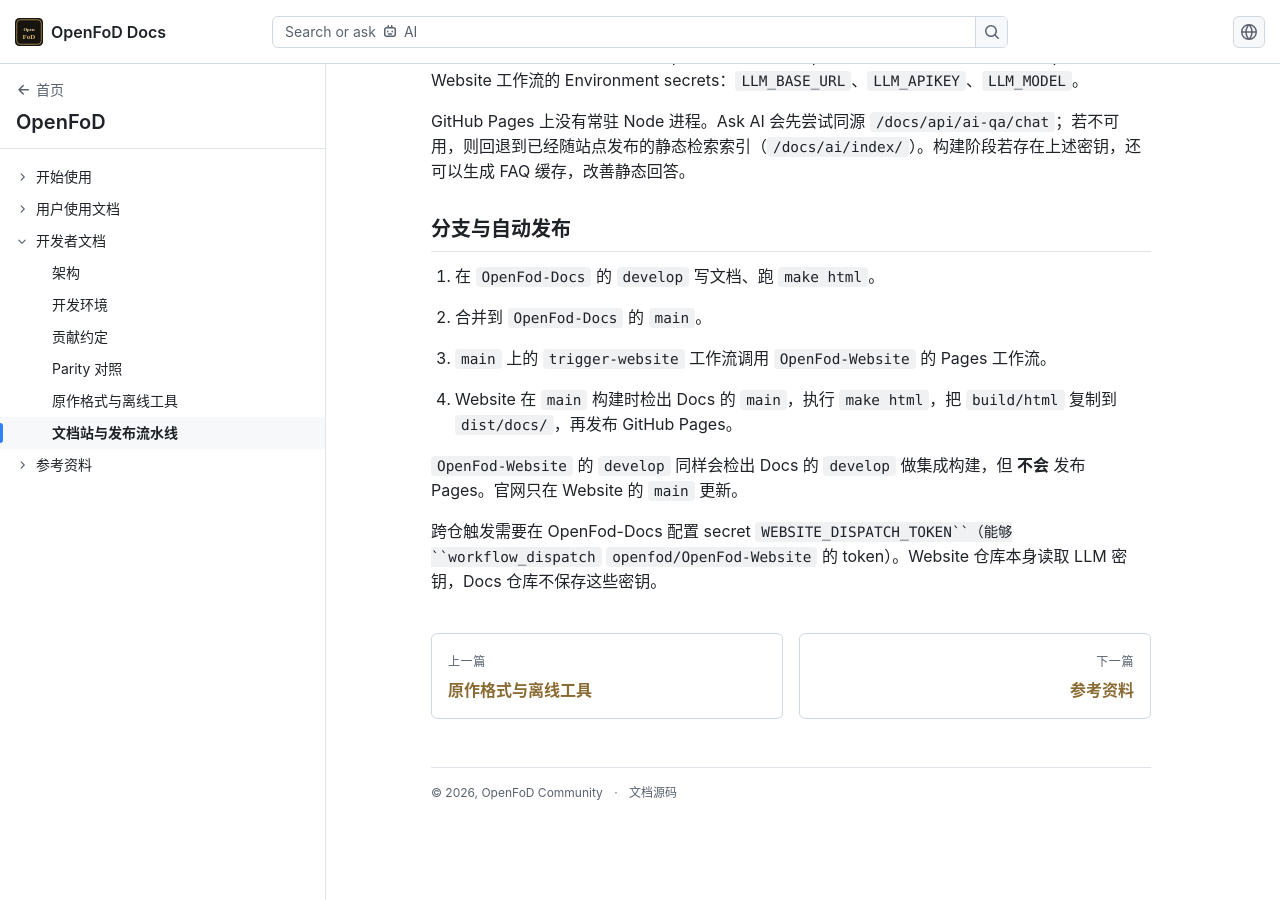
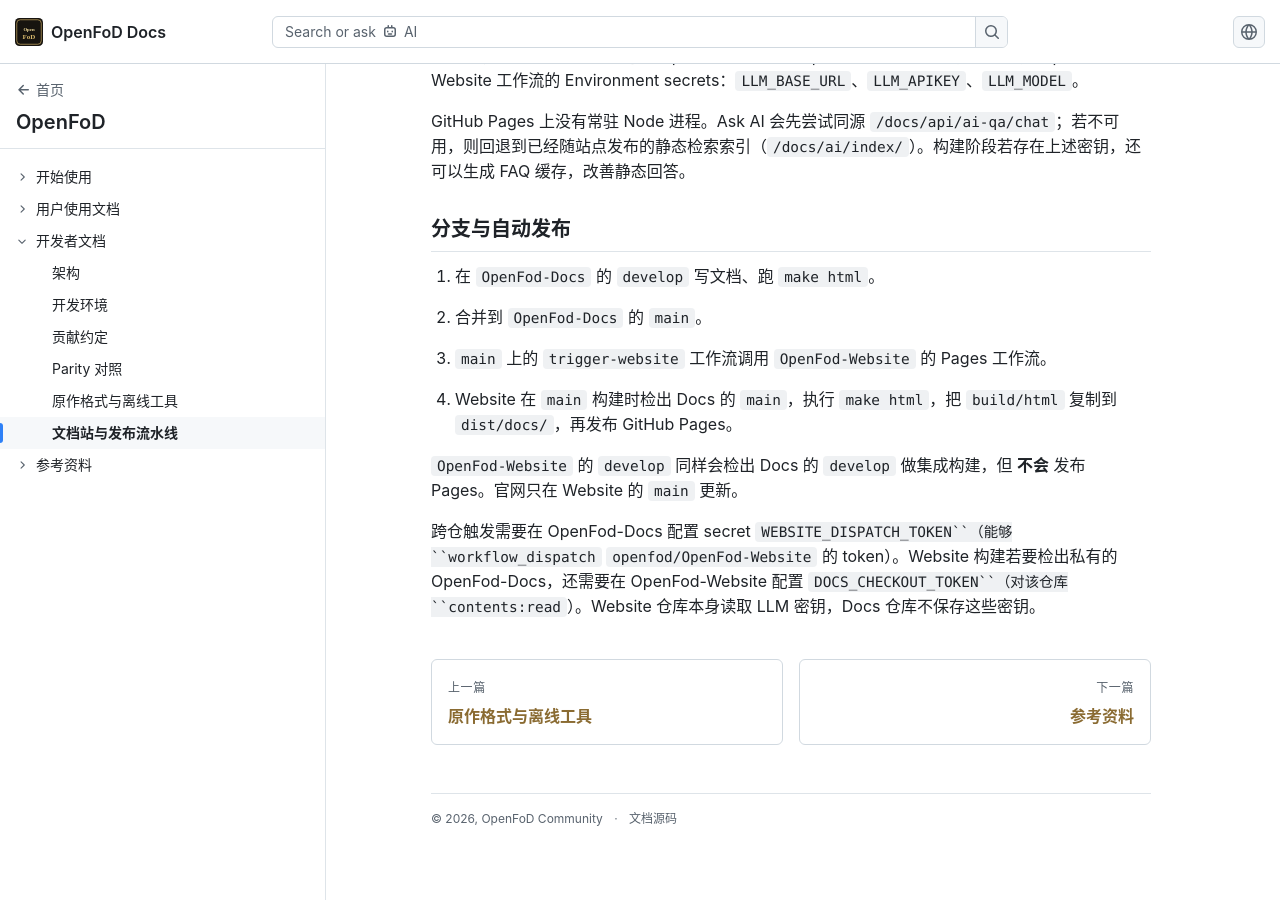
Before and after one commit to openfod/OpenFod-Docs, a Sphinx documentation site: the page built from source/developer/docs-pipeline.rst, in a window 1280 px wide and 900 px high, scrolled down 665 px. Built offline with Sphinx 7.4.7, drawn with Linux system fonts in a browser that asks for light colours; before the commit the page ends 1539 px from its top, so only the background shows below that.

Commit message:
Document DOCS_CHECKOUT_TOKEN for private docs checkout.
Website Pages cannot clone a private OpenFod-Docs repo with the default token.

Co-authored-by: Cursor <cursoragent@cursor.com>

```diff
--- a/source/developer/docs-pipeline.rst
+++ b/source/developer/docs-pipeline.rst
@@ -39,4 +39,4 @@ GitHub Pages 上没有常驻 Node 进程。Ask AI 会先尝试同源 ``/docs/api
 
 ``OpenFod-Website`` 的 ``develop`` 同样会检出 Docs 的 ``develop`` 做集成构建，但 **不会** 发布 Pages。官网只在 Website 的 ``main`` 更新。
 
-跨仓触发需要在 OpenFod-Docs 配置 secret ``WEBSITE_DISPATCH_TOKEN``（能够 ``workflow_dispatch`` ``openfod/OpenFod-Website`` 的 token）。Website 仓库本身读取 LLM 密钥，Docs 仓库不保存这些密钥。
+跨仓触发需要在 OpenFod-Docs 配置 secret ``WEBSITE_DISPATCH_TOKEN``（能够 ``workflow_dispatch`` ``openfod/OpenFod-Website`` 的 token）。Website 构建若要检出私有的 OpenFod-Docs，还需要在 OpenFod-Website 配置 ``DOCS_CHECKOUT_TOKEN``（对该仓库 ``contents:read``）。Website 仓库本身读取 LLM 密钥，Docs 仓库不保存这些密钥。
```
Also changed, not shown: README.md (+1 -1 lines), 2 other files.
